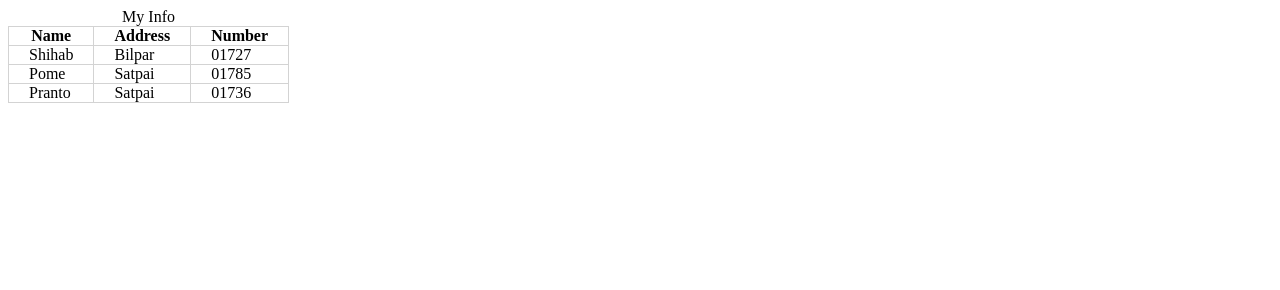
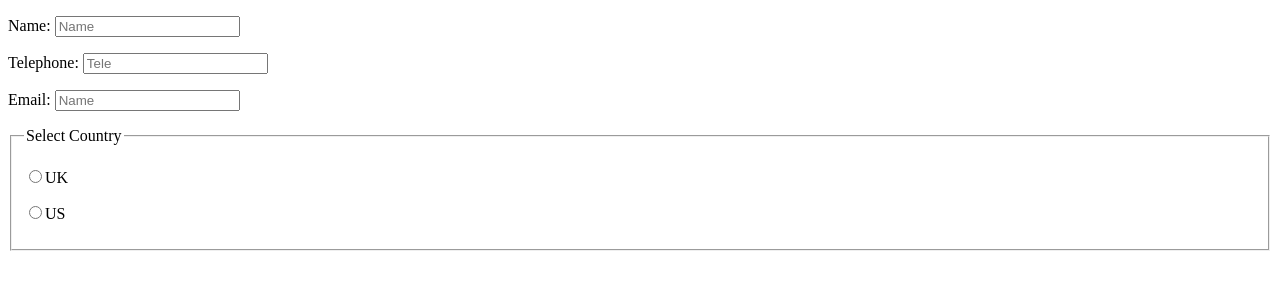
Before and after one commit to shihabmilky1/my-frist-website-4, a plain HTML site: page index.html in a window 1280 px wide. Drawn offline with Linux system fonts and the light colour scheme.

Commit message:
update change

```diff
--- a/index.html
+++ b/index.html
@@ -5,45 +5,28 @@
     <meta name="viewport" content="width=device-width, initial-scale=1.0">
     <title>Shihab</title>
     <style>
-        table{
-            border-collapse: collapse;
-        }
-        td,th{
 
-            border: 1px solid lightgray;
-            padding: 0 20px;
-
-        }
 
     </style>
 </head>
 <body>
-<table>
-    <caption>My Info</caption>
-    <thead>
-        <tr>
-            <th>Name</th>
-            <th>Address</th>
-            <th>Number</th>
-        </tr>
-    </thead>
-  <tbody>
-    <tr>
-        <td>Shihab</td>
-        <td>Bilpar</td>
-        <td>01727</td>
-    </tr>
-    <tr>
-        <td>Pome</td>
-        <td>Satpai</td>
-        <td>01785</td>
-    </tr>
-    <tr>
-        <td>Pranto</td>
-        <td>Satpai</td>
-        <td>01736</td>
-    </tr>
-  </tbody>
+
+    <form action="">
+        <p>Name: <input type="text" placeholder="Name"></p>
+        <p>Telephone: <input type="tel" placeholder="Tele"></p>
+        <p>Email: <input type="email" placeholder="Name"></p>
+        <fieldset>
+            <legend>Select Country</legend>
+            <p><label for="uk"><input type="radio" id="uk" name="country">UK</label></p>
+            <p><label for="us"><input type="radio" id="us" name="country">US</label></p>
+        </fieldset>
+    </form>
+
+
+
+
+
+
 </table>
 </body>
 </html>
```
